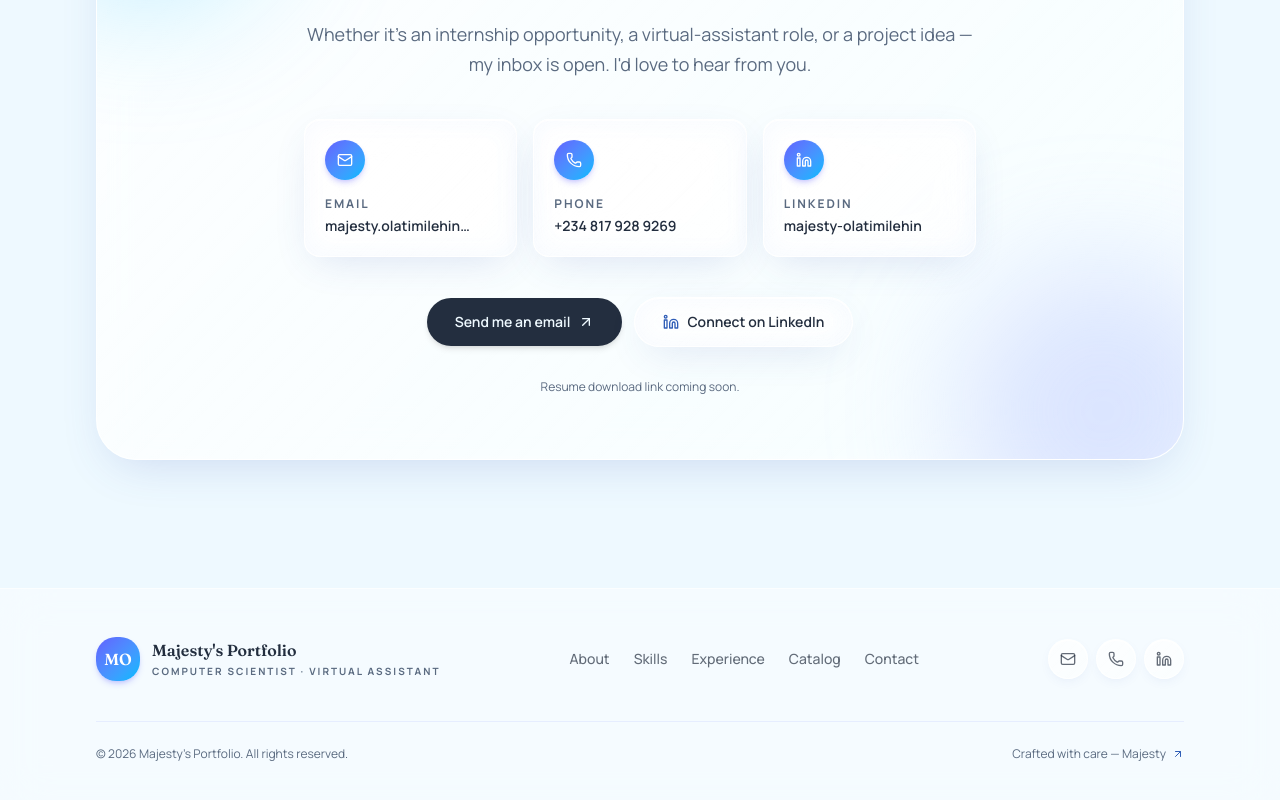
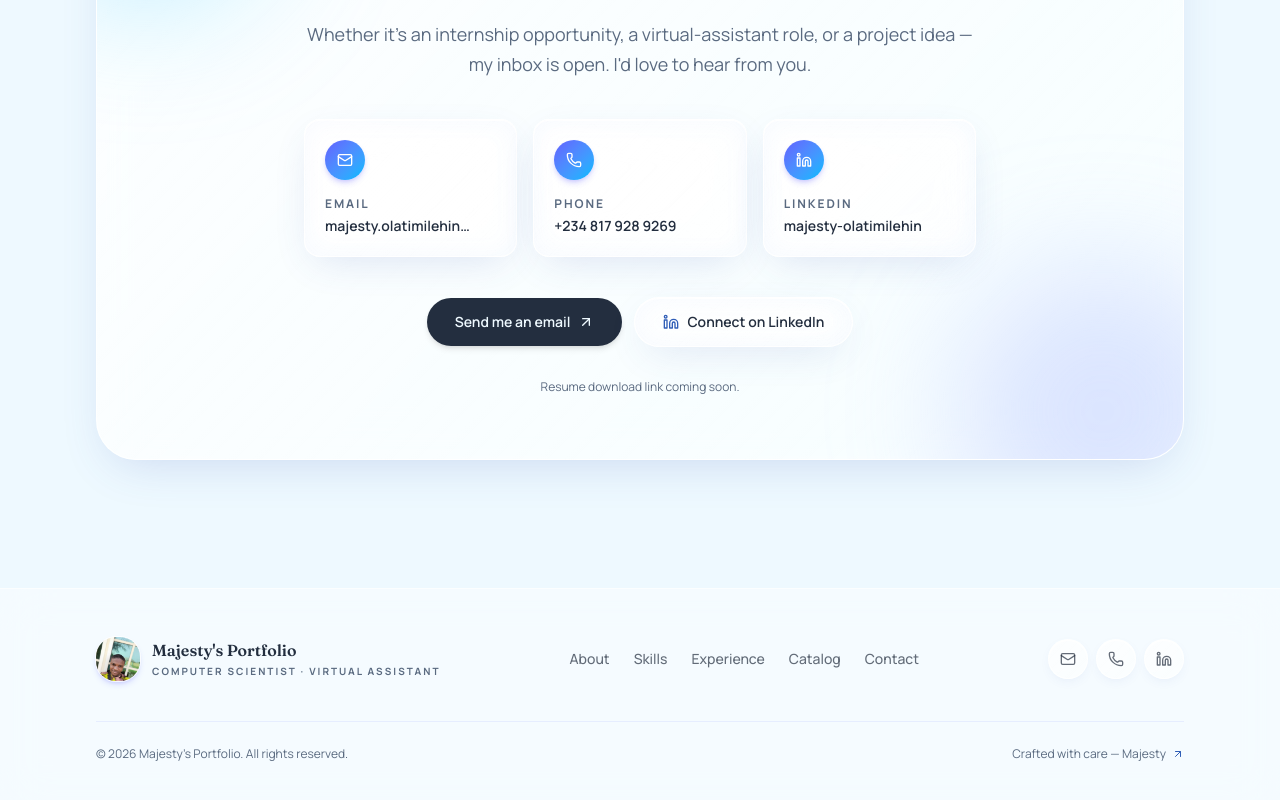
Before and after one commit to majolat2000/majolat2000-portfolio, a React (Vite) app: page / in a window 1280 px wide. Shown: the part 4921-5721 px from the top of the page. Built offline with nearby package versions, Linux system fonts and the light colour scheme; no server answers; what @convex-dev/auth would draw is missing.

Commit message:
footer of the website that al...

```diff
--- a/src/components/portfolio/Footer.tsx
+++ b/src/components/portfolio/Footer.tsx
@@ -9,8 +9,12 @@ export function Footer() {
       <div className="mx-auto w-full max-w-6xl px-6 py-12 lg:px-8">
         <div className="flex flex-col items-start justify-between gap-10 md:flex-row md:items-center">
           <div className="flex items-center gap-3">
-            <span className="grid h-11 w-11 place-items-center rounded-xl bg-gradient-to-br from-indigo-500 to-sky-400 font-display text-base font-semibold text-white shadow-md shadow-indigo-500/25">
-              {portfolio.initials}
+            <span className="grid h-11 w-11 place-items-center overflow-hidden rounded-xl bg-white/70 shadow-md shadow-indigo-500/25 ring-1 ring-white/80">
+              <img
+                src={portfolio.photo}
+                alt={portfolio.name}
+                className="h-full w-full object-cover"
+              />
             </span>
             <div>
               <p className="font-display text-base font-semibold text-foreground">
```
